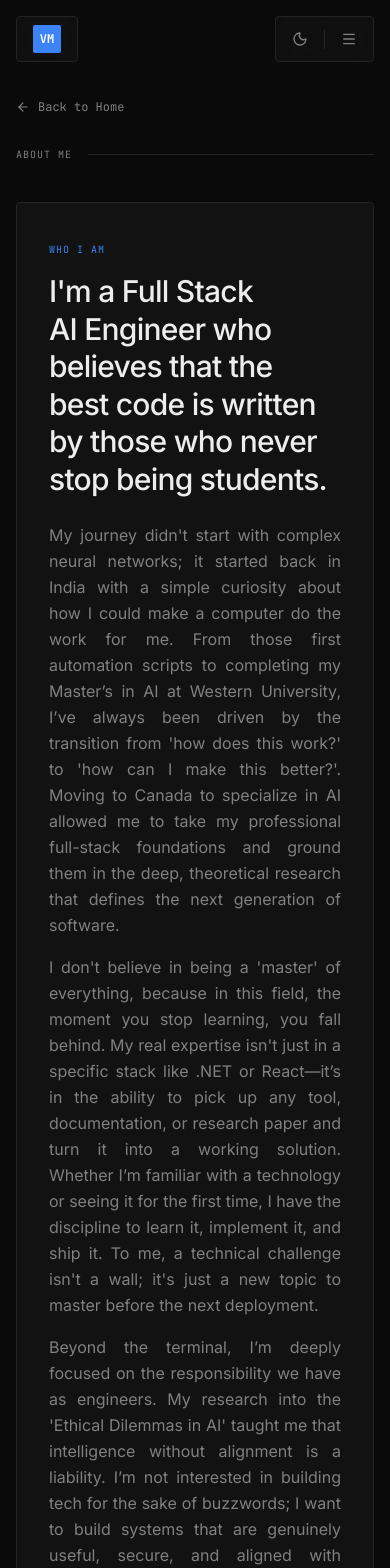
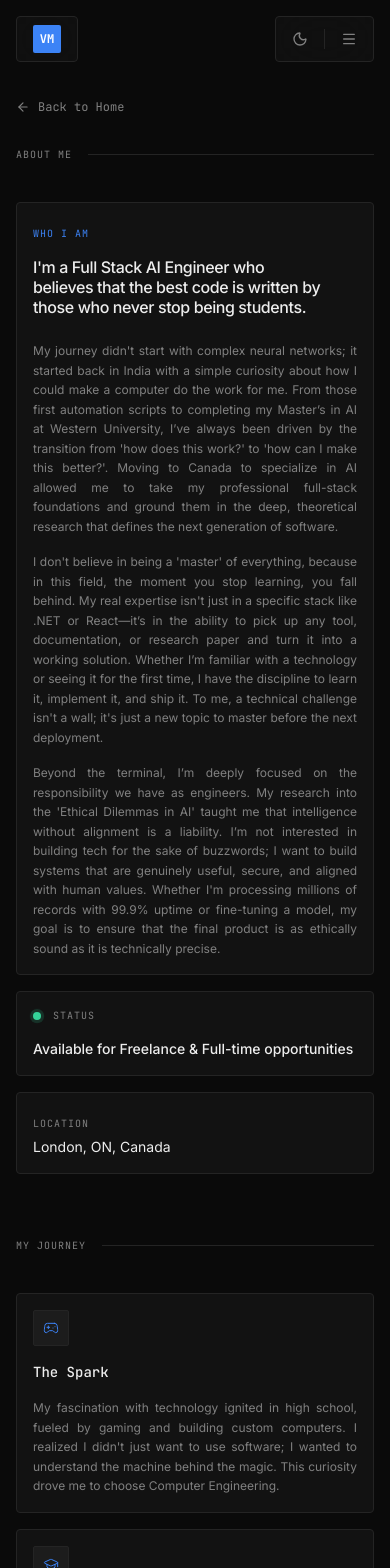
Before and after one commit to Viraj-Mavani/portfolio, a Next.js app: page /about in a window 390 px wide. Shown: the top 1568 px of the page. Built offline with nearby package versions, Linux system fonts and the light colour scheme.

Commit message:
fixed mobile view

```diff
--- a/src/app/about/page.tsx
+++ b/src/app/about/page.tsx
@@ -98,16 +98,16 @@ export default function AboutPage() {
 
           {/* Left Block: Intro Content */}
           {/* Desktop: Spans 3 of 4 columns (75%). Tablet/Mobile: Default auto (100%) */}
-          <div className="rounded-md border border-border bg-card p-8 lg:col-span-3 lg:p-10">
+          <div className="rounded-md border border-border bg-card p-4 lg:col-span-3 md:p-8 lg:p-10">
             <span className="mb-4 inline-block font-mono text-[10px] tracking-widest text-primary uppercase">
               who I am
             </span>
-            <h1 className="mb-6 text-balance text-3xl font-medium leading-tight tracking-tight text-foreground lg:text-4xl">
+            <h1 className="mb-6 text-balance text-md font-medium leading-tight tracking-tight text-foreground md:text-2xl lg:text-3xl">
               {intro.title}
             </h1>
             <div className="flex max-w-full flex-col gap-4 text-justify">
               {intro.paragraphs.map((paragraph, index) => (
-                <p key={index} className="text-base leading-relaxed text-muted-foreground">
+                <p key={index} className="text-xs md:text-base leading-relaxed text-muted-foreground">
                   {paragraph}
                 </p>
               ))}
@@ -119,7 +119,7 @@ export default function AboutPage() {
           <div className="grid grid-cols-1 gap-4 md:grid-cols-2 lg:flex lg:flex-col">
 
             {/* Card 2: Status */}
-            <div className="flex flex-col justify-center gap-4 rounded-md border border-border bg-card p-6">
+            <div className="flex flex-col justify-center gap-4 rounded-md border border-border bg-card p-4 md:p-8 lg:p-6">
               <div className="flex items-center gap-3">
                 <span className="relative flex h-2 w-2">
                   <span className="absolute inline-flex h-full w-full animate-ping rounded-full bg-emerald-400 opacity-75" />
@@ -133,7 +133,7 @@ export default function AboutPage() {
             </div>
 
             {/* Card 3: Location */}
-            <div className="flex flex-col justify-center gap-4 rounded-md border border-border bg-card p-6">
+            <div className="flex flex-col justify-center gap-4 rounded-md border border-border bg-card p-4 md:p-8 lg:p-6">
               <div className="space-y-1">
                 <span className="font-mono text-[10px] tracking-widest text-muted-foreground uppercase">Location</span>
                 <p className="text-sm">London, ON, Canada</p>
@@ -155,7 +155,7 @@ export default function AboutPage() {
             {journey.map((item) => (
               <div
                 key={item.title}
-                className="group flex w-full flex-col gap-4 rounded-md border border-border bg-card p-6 transition-colors hover:border-primary/30 md:w-[calc(50%-0.5rem)] lg:w-[calc(33.33%-0.67rem)]"
+                className="group flex w-full flex-col gap-4 rounded-md border border-border bg-card p-4 md:p-6 transition-colors hover:border-primary/30 md:w-[calc(50%-0.5rem)] lg:w-[calc(33.33%-0.67rem)]"
               >
                 <div className="flex h-9 w-9 items-center justify-center rounded-sm border border-border bg-secondary text-primary transition-colors group-hover:bg-primary group-hover:text-primary-foreground">
                   <item.icon className="h-4 w-4" strokeWidth={1.5} />
@@ -180,7 +180,7 @@ export default function AboutPage() {
             {education.map((edu) => (
               <div
                 key={edu.degree}
-                className="group rounded-md border border-border bg-card p-8 transition-colors hover:border-primary/30"
+                className="group rounded-md border border-border bg-card p-4 md:p-8 transition-colors hover:border-primary/30"
               >
                 <div className="mb-6 flex flex-col gap-4 sm:flex-row sm:items-start sm:justify-between">
                   <div className="flex items-start gap-4">
@@ -214,7 +214,7 @@ export default function AboutPage() {
 
                 <ul className="flex flex-col gap-2">
                   {edu.highlights?.map((h) => (
-                    <li key={h} className="flex items-start gap-2 text-sm text-muted-foreground text-justify">
+                    <li key={h} className="flex items-start gap-2 text-xs md:text-sm text-muted-foreground text-justify">
                       <span className="mt-1.5 h-1 w-1 shrink-0 rounded-full bg-primary" aria-hidden="true" />
                       {h}
                     </li>
--- a/src/components/hero-bento.tsx
+++ b/src/components/hero-bento.tsx
@@ -29,16 +29,16 @@ export function HeroBento({ index }: HeroBentoProps) {
       </div>
 
       {/* Bento Grid */}
-      <div className="grid gap-3 md:grid-cols-3 md:grid-rows-[1fr_auto]">
+      <div className="grid grid-cols-1 sm:grid-cols-2 md:grid-cols-3 gap-3 md:grid-rows-[1fr_auto]">
         {/* Card 1 - Intro */}
-        <div className="flex flex-col justify-between rounded-md border border-border bg-card p-8 md:col-span-2 md:row-span-1 lg:p-10">
+        <div className="sm:col-span-2 md:col-span-2 flex flex-col justify-between rounded-md border border-border bg-card p-8 lg:p-10">
           <div>
             <span className="mb-4 inline-block font-mono text-[10px] tracking-widest text-primary uppercase">
               {content.title}
             </span>
             <h1
               id="hero-heading"
-              className="text-balance text-4xl font-medium leading-tight tracking-tight text-foreground lg:text-5xl"
+              className="text-balance text-3xl font-medium leading-tight tracking-tight text-foreground sm:text-4xl lg:text-5xl"
             >
               Hello, I am
               <br />
@@ -60,7 +60,7 @@ export function HeroBento({ index }: HeroBentoProps) {
         </div>
 
         {/* Card 2 - Terminal (Tall, Right, spans 2 rows) */}
-        <div className="min-h-[300px] md:row-span-2">
+        <div className="sm:col-span-2 md:col-span-1 min-h-[440px] md:row-span-2">
           <TerminalCard />
         </div>
 
```
